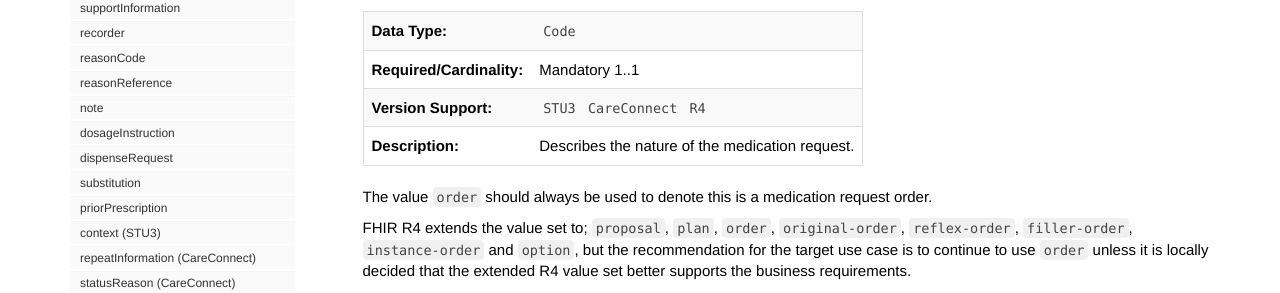
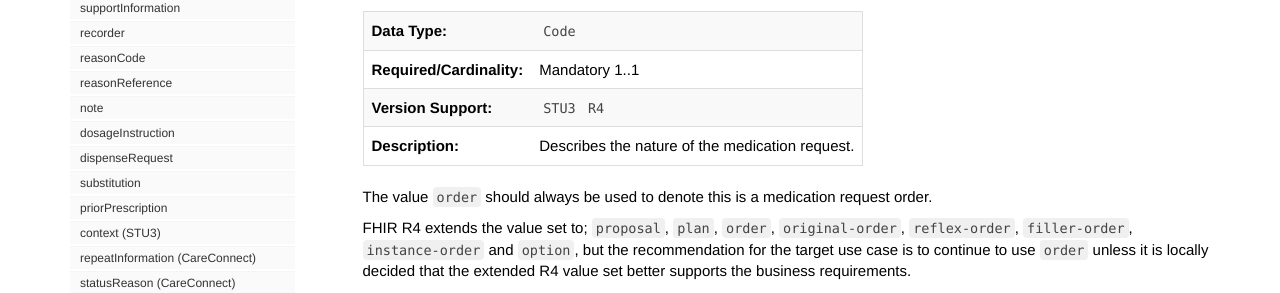
Before and after one commit to nhsconnect/FHIR-ePMA-Implementation, a Jekyll site: the page built from pages/develop/develop_medicationrequest_intent.md, in a window 1280 px wide and 1307 px high. Shown: the part 651-944 px from the top of the window. Built offline with Jekyll 4.4.1, drawn with Linux system fonts in a browser that asks for light colours; nearby versions of some CDN libraries; comment, search, counter and statistics services are not loaded.

Commit message:
Update develop_medicationrequest_intent.md

```diff
--- a/pages/develop/develop_medicationrequest_intent.md
+++ b/pages/develop/develop_medicationrequest_intent.md
@@ -36,7 +36,7 @@ The recommendation for the ePMA to Pharmacy use case is to continue to use **ord
   </tr>
   <tr>
     <td><b>Version Support:</b> </td>
-    <td><code>STU3</code> <code>CareConnect</code> <code>R4</code></td>
+    <td><code>STU3</code> <code>R4</code></td>
   </tr>
   <tr>
    <td><b>Description:</b></td>
```
